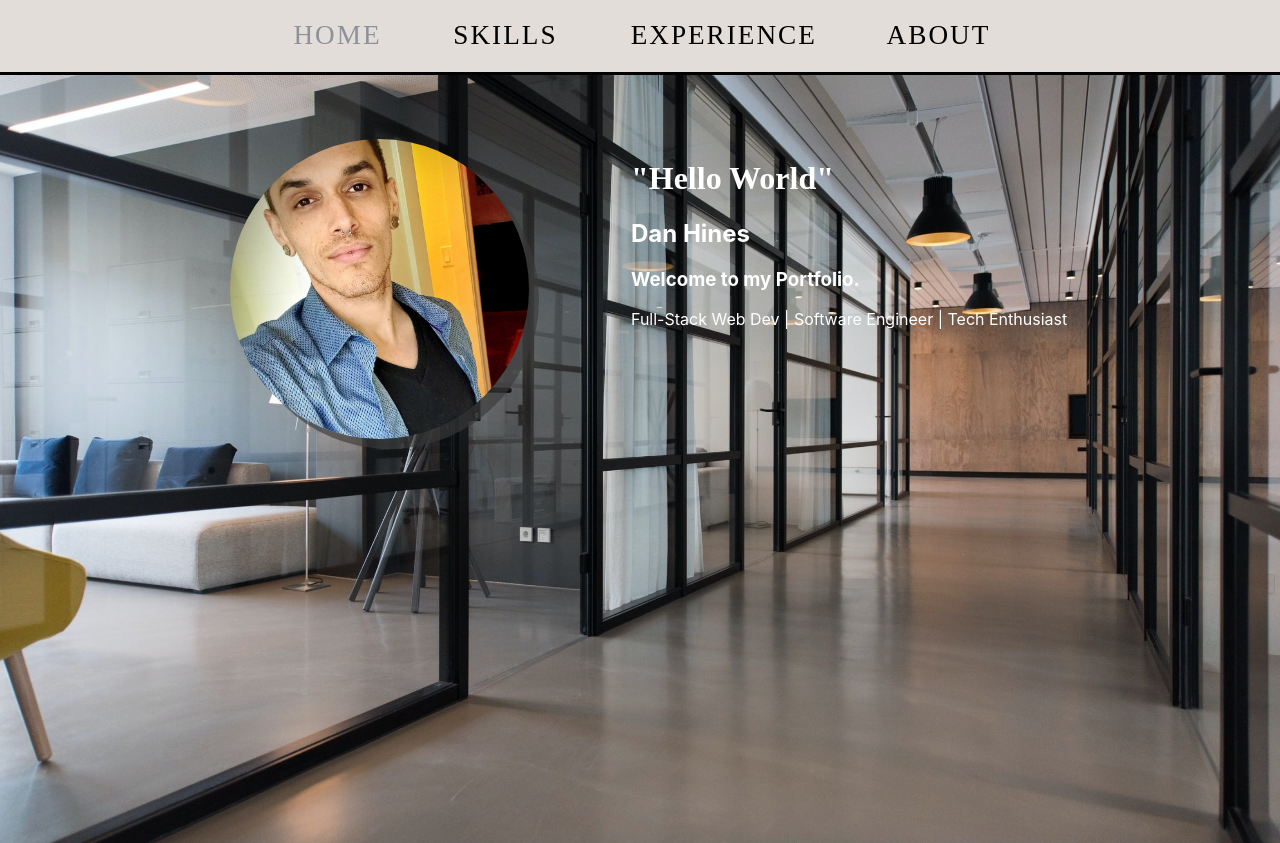
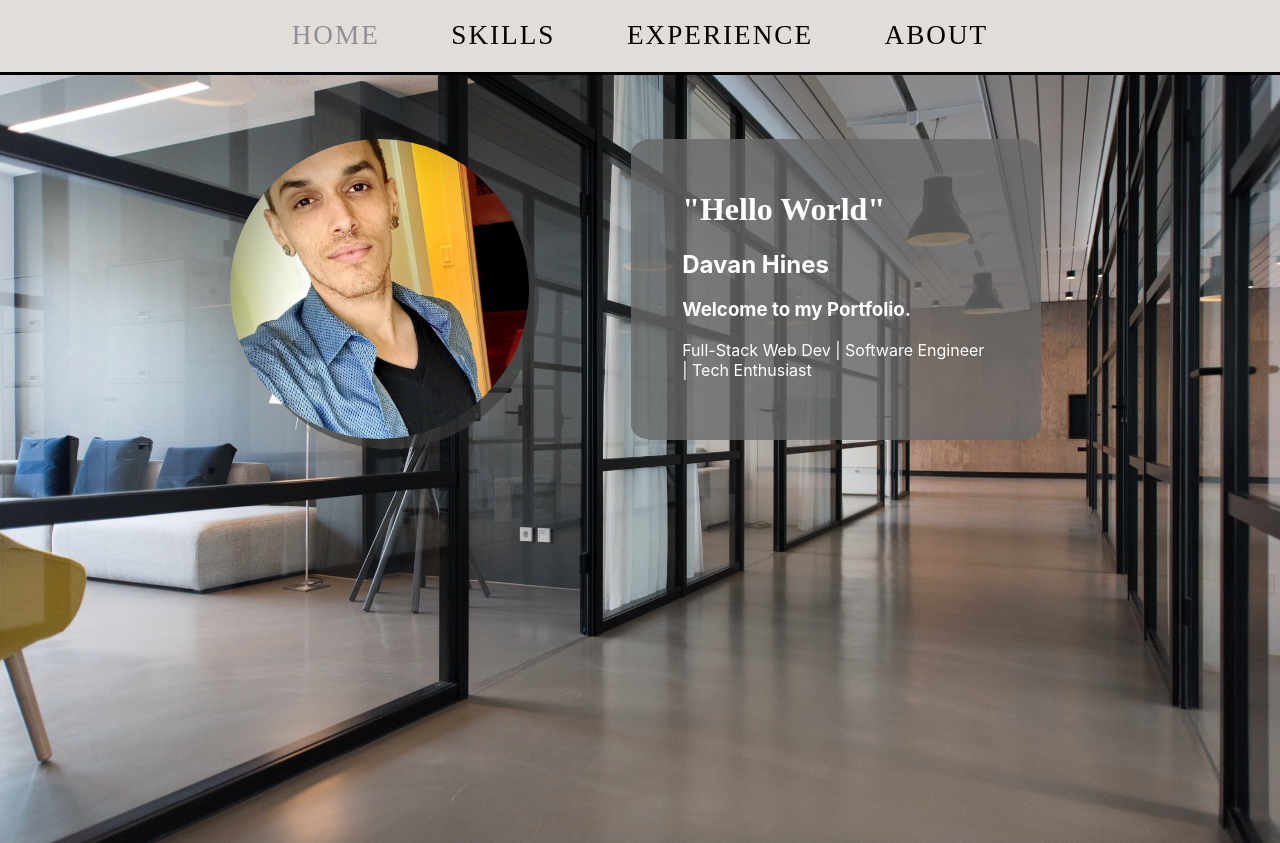
Before and after one commit to Vrndavana/Hines, a React (Create React App) app in the folder hines/: page / in a window 1280 px wide. Built offline with nearby package versions, Linux system fonts and the light colour scheme.

Commit message:
Base Plate

```diff
--- a/hines/src/App.css
+++ b/hines/src/App.css
@@ -308,4 +308,15 @@ a{
 #sasd{
   color:rgb(143, 145, 153);
 }
+
+.BasePlate{
+  border: black;
+  background-color: rgba(105, 105, 105, 0.788);
+  border-radius: 5%;
+  padding: 3% 5%;
+  width:30%;
+  height: 30vh;
+
+
+}
  /*   _____--------_____------ >>>>       MAIN SCROLLING BAR ON SKILLS PAGE HIDDEN ON INDEX.CSS       <<<<_____--------_____------ */
--- a/hines/src/Components/About.js
+++ b/hines/src/Components/About.js
@@ -8,10 +8,10 @@ function About() {
 return(
   <div>
       <Nav>
-        <Link to='/' >           <a  id="asd"> HOME      </a>      </Link>
-        <Link to='/Skills'>      <a id="asd">SKILLS     </a>      </Link>
-        <Link to='/Experience'>  <a id="asd">EXPERIENCE </a>      </Link>
-        <Link to='/About'>       <a id="sasd">ABOUT      </a>      </Link>
+        <Link to='/' id="asd">            HOME          </Link>
+        <Link to='/Skills' id="asd">      SKILLS          </Link>
+        <Link to='/Experience' id="asd">  EXPERIENCE      </Link>
+        <Link to='/About' id="sasd">       ABOUT           </Link>
       </Nav>
 
 
--- a/hines/src/Components/Experience.js
+++ b/hines/src/Components/Experience.js
@@ -9,10 +9,10 @@ function Experience() {
   return(
     <div>
       <Nav>
-        <Link to='/' >           <a id="asd"> HOME      </a>      </Link>
-        <Link to='/Skills'>      <a id="asd">SKILLS     </a>      </Link>
-        <Link to='/Experience'>  <a id="sasd">EXPERIENCE </a>      </Link>
-        <Link to='/About'>       <a id="asd">ABOUT      </a>      </Link>
+        <Link to='/' id="asd">        HOME          </Link>
+        <Link to='/Skills'id="asd">    SKILLS           </Link>
+        <Link to='/Experience' id="sasd">  EXPERIENCE       </Link>
+        <Link to='/About' id="asd">      ABOUT            </Link>
       </Nav>
 
 
--- a/hines/src/Components/Home.js
+++ b/hines/src/Components/Home.js
@@ -9,28 +9,23 @@ function Home() {
 
         <div>
             <Nav>
-             <Link to='/' >           <a id="sasd"> HOME      </a>      </Link>
-             <Link to='/Skills'>      <a id="asd">SKILLS     </a>      </Link>
-             <Link to='/Experience'>  <a id="asd">EXPERIENCE </a>      </Link>
-             <Link to='/About'>       <a id="asd">ABOUT      </a>      </Link>
+             <Link to='/' id="sasd">           HOME           </Link>
+             <Link to='/Skills' id="asd">      SKILLS         </Link>
+             <Link to='/Experience' id="asd">  EXPERIENCE     </Link>
+             <Link to='/About' id="asd">       ABOUT          </Link>
             </Nav>
 
 
 
            <div class='Home-Div'>
                 <img src={Me} alt="A handsome chap" className='Me'/>
-                <div>
+                <div class="BasePlate">
                  <h1 class='Hello'> "Hello World" </h1>
-                 <h2>Dan Hines</h2>
+                 <h2>Davan Hines</h2>
                  <h3> Welcome to my Portfolio. </h3>
                  <p> Full-Stack Web Dev | Software Engineer | Tech Enthusiast    </p>
 
 
-                     {/* Projects inprogress uncomment lataer for public view */}
-
-                    {/* <button class="Project-Button">
-                     <Link to='/Projects'> Projects </Link>
-                    </button> */}
                 </div>
 
             </div>
--- a/hines/src/Components/Projects.js
+++ b/hines/src/Components/Projects.js
@@ -10,10 +10,10 @@ return(
 <div>
 
       <Nav>
-        <Link to='/' >           <a id="asd"> HOME      </a>      </Link>
-        <Link to='/Skills'>      <a id="asd">SKILLS     </a>      </Link>
-        <Link to='/Experience'>  <a id="asd">EXPERIENCE </a>      </Link>
-        <Link to='/About'>       <a id="asd">ABOUT      </a>      </Link>
+        <Link to='/' id="asd">           HOME           </Link>
+        <Link to='/Skills'id="asd">     SKILLS    </Link>
+        <Link to='/Experience'id="asd"> EXPERIENCE       </Link>
+        <Link to='/About'id="asd">      ABOUT           </Link>
       </Nav>
 
 
--- a/hines/src/Components/Skills.js
+++ b/hines/src/Components/Skills.js
@@ -9,10 +9,10 @@ function Skills() {
     <div>
 
       <Nav>
-        <Link to='/' >           <a id="asd"> HOME      </a>      </Link>
-        <Link to='/Skills'>      <a id="sasd">SKILLS     </a>      </Link>
-        <Link to='/Experience'>  <a id="asd">EXPERIENCE </a>      </Link>
-        <Link to='/About'>       <a id="asd">ABOUT      </a>      </Link>
+        <Link to='/' id="asd" >           HOME         </Link>
+        <Link to='/Skills' id="sasd">   SKILLS        </Link>
+        <Link to='/Experience' id="asd"> EXPERIENCE       </Link>
+        <Link to='/About' id="asd">      ABOUT          </Link>
       </Nav>
 
 
```
Also changed, not shown: hines/src/Components/Z-Filler-Info.js (+13 -0 lines).
